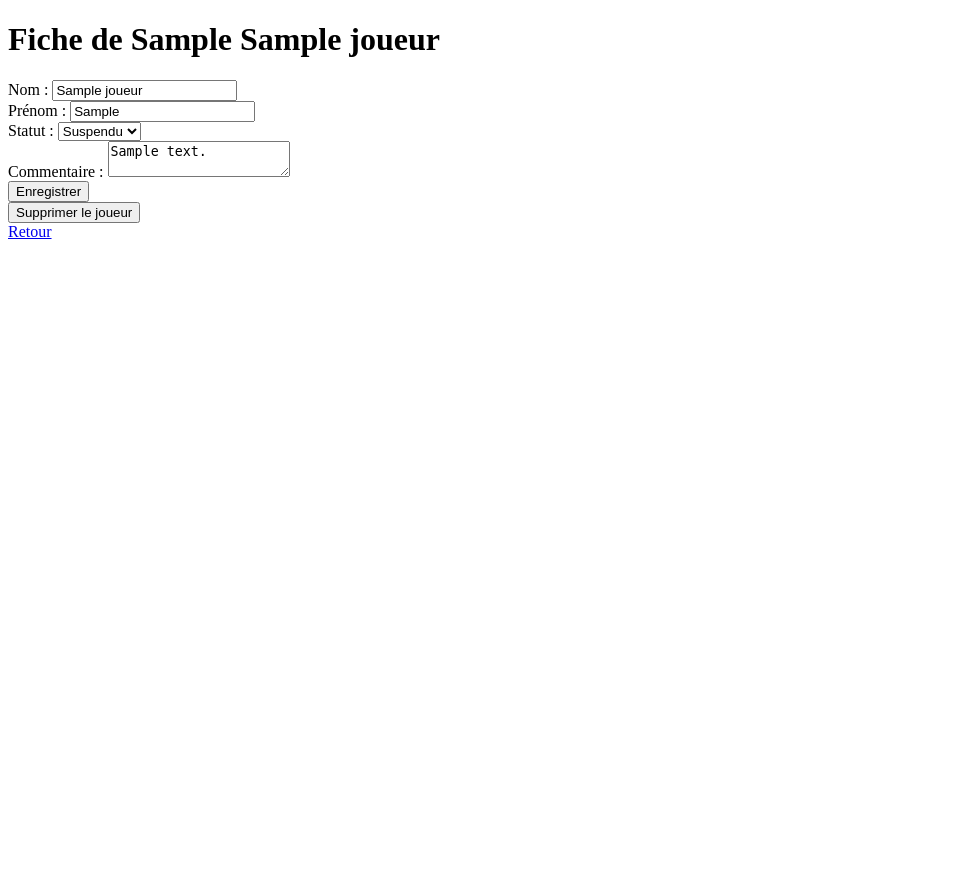
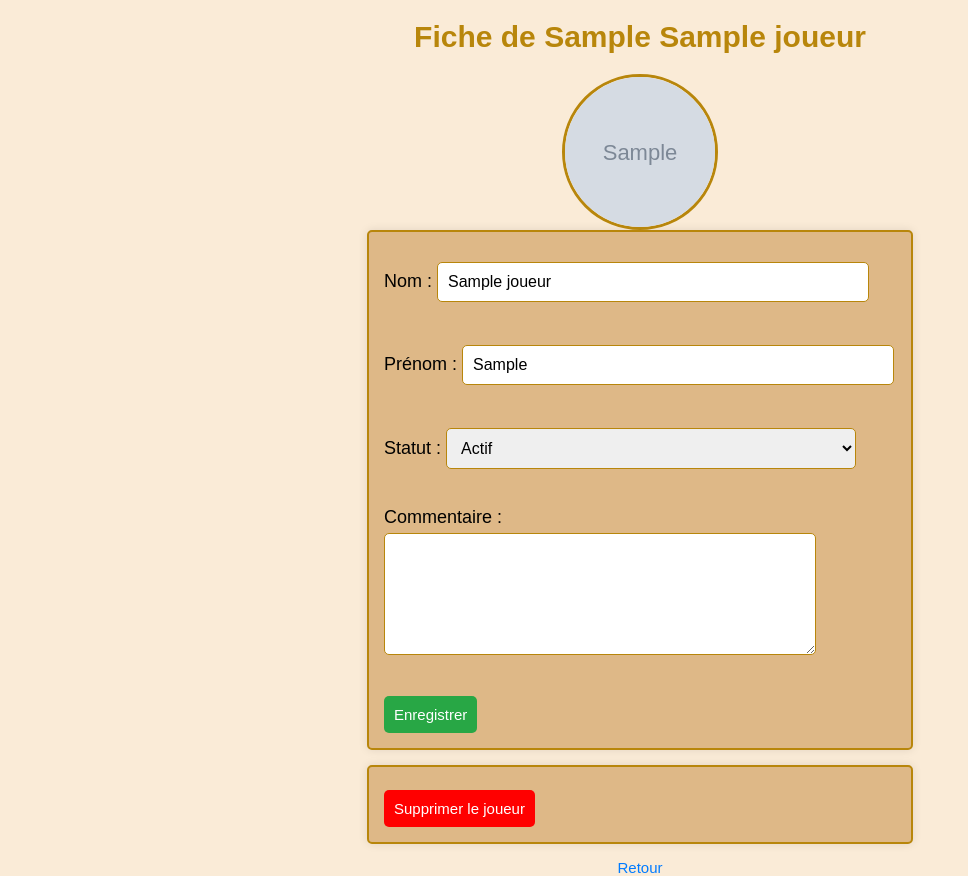
Before and after one commit to FruitPassion/demo-projet-php, a PHP site: page /pages/FicheJoueur.php?id=1 in a window 1280 px wide. Shown: the whole page, without its empty margins (0-968 px from the left). Before the commit the page ends 239 px from the top, so only its background shows below. Run offline with PHP 8.4, Linux system fonts and the light colour scheme; tables that the repository leaves empty or names only in its code hold one stand-in row (values such as "Sample post"); grey boxes marked "Sample" are stand-in pictures; data that the repository does not hold is empty; a stand-in replaces the project's code that opens the database connection.

Commit message:
Toutes les pages liés a joueurs finit

```diff
--- /dev/null
+++ b/php/css/FicheJoueurs.css
@@ -0,0 +1,120 @@
+body {
+    font-family: Arial, sans-serif;
+    background-color: antiquewhite;
+    margin: 0;
+    padding: 0;
+}
+
+h1 {
+    text-align: center;
+    font-size: 30px;
+    font-weight: bold;
+    color: darkgoldenrod;
+    margin-top: 20px;
+}
+
+/* Formulaire */
+form {
+    width: 40%;
+    margin: 0 auto;
+    padding: 15px;
+    background-color: burlywood;
+    border-radius: 5px;
+    border: 2px solid darkgoldenrod;
+    box-shadow: 0 0 10px rgba(0, 0, 0, 0.1);
+    margin-bottom: 15px;
+}
+
+form label {
+    display: block;
+    margin: 10px 0;
+    font-size: 18px;
+}
+
+form input, form select, form textarea {
+    width: 80%;
+    padding: 10px;
+    font-size: 16px;
+    margin-top: 5px;
+    border: 1px solid darkgoldenrod;
+    border-radius: 5px;
+}
+
+form textarea {
+    resize: vertical;
+    height: 100px;
+}
+
+/* Boutons */
+button {
+    padding: 10px 10px;
+    background-color: #28a745;
+    color: white;
+    border: none;
+    cursor: pointer;
+    border-radius: 5px;
+    transition: background-color 0.2s ease;
+    font-size: 15px;
+    margin-top: 15px;
+}
+
+button:hover {
+    background-color: #218838;
+}
+
+a {
+    display: block;
+    text-align: center;
+    font-size: 15px;
+    color: #007bff;
+    margin-top: 15px;
+    text-decoration: none;
+}
+
+a:hover {
+    text-decoration: underline;
+}
+
+/* Style pour le formulaire de suppression */
+form input[type="hidden"] {
+    display: none;
+}
+
+form button[type="submit"] {
+    background-color: red;
+    margin-top: 8px;
+}
+
+form button[type="submit"]:hover {
+    background-color: darkred;
+}
+
+/* Style pour enregistrer*/
+form button[type="save"] {
+    background-color: #28a745;
+    margin-top: 8px;
+}
+
+form button[type="save"]:hover {
+    background-color: #218838;
+}
+
+.photo-container {
+    display: flex;
+    justify-content: center;
+    align-items: center;
+    position: relative;
+}
+
+.photo {
+    width: 150px;
+    height: 150px;
+    border-radius: 50%;
+    object-fit: cover;
+    cursor: pointer;
+    border: 3px solid darkgoldenrod;
+}
+
+.photo:hover {
+    opacity: 0.8;
+}
--- a/php/pages/AjouterJoueurs.php
+++ b/php/pages/AjouterJoueurs.php
@@ -37,7 +37,7 @@ if ($_SERVER['REQUEST_METHOD'] === 'POST') {
 <head>
     <meta charset="UTF-8">
     <meta name="viewport" content="width=device-width, initial-scale=1.0">
-    <link href="../css/AjouterJoueurs.css" rel="stylesheet">
+    <link href="../css/AjouterJoueur.css" rel="stylesheet">
     <title>Ajouter un joueur</title>
 </head>
 <body>
--- a/php/pages/FicheJoueur.php
+++ b/php/pages/FicheJoueur.php
@@ -1,13 +1,12 @@
 <?php
-// Inclure la connexion à la base de données depuis le dossier "BD"
-require_once __DIR__ . '../bd/connexion.php';
+require('../bd/ConnexionBD.php');
 
 // Vérifier si l'ID est fourni
 if (isset($_GET['id'])) {
     $id = $_GET['id'];
 
     // Préparer la requête pour récupérer les données du joueur
-    $stmt = $pdo->prepare('SELECT * FROM joueurs WHERE id = ?');
+    $stmt = $linkpdo->prepare('SELECT * FROM Joueur WHERE Numero_licence = ?');
     $stmt->execute([$id]);
     $joueur = $stmt->fetch(PDO::FETCH_ASSOC);
 
@@ -15,17 +14,25 @@ if (isset($_GET['id'])) {
     if (!$joueur) {
         die('Joueur introuvable.');
     }
-} else {
-    die('ID non fourni.');
+
+    // Suppression du joueur si le formulaire est soumis
+    if ($_SERVER['REQUEST_METHOD'] === 'POST' && isset($_POST['supprimer'])) {
+        // Préparer la requête pour supprimer le joueur
+        $stmt = $linkpdo->prepare('DELETE FROM Joueur WHERE Numero_licence = ?');
+        $stmt->execute([$id]);
+
+        // Redirection vers la page des joueurs après suppression
+        header('Location: PageJoueurs.php');
+        exit; // S'assurer que le script s'arrête après la redirection
     }
 
-// Gestion de la mise à jour des données via le formulaire
-if ($_SERVER['REQUEST_METHOD'] === 'POST') {
-    // Récupérer et valider les données envoyées
-    $nom = trim($_POST['nom']);
-    $prenom = trim($_POST['prenom']);
-    $statut = $_POST['statut'];
-    $commentaire = trim($_POST['commentaire']);
+    // Mise à jour des informations du joueur si le formulaire est soumis
+    if ($_SERVER['REQUEST_METHOD'] === 'POST' && !isset($_POST['supprimer'])) {
+        // Récupérer les données envoyées
+        $nom = trim($_POST['Nom']);
+        $prenom = trim($_POST['Prenom']);
+        $statut = $_POST['Statut'];
+        $commentaire = trim($_POST['Commentaire']);
 
         // Vérifier que les champs obligatoires sont remplis et que le statut est valide
         if (empty($nom) || empty($prenom) || !in_array($statut, ['Actif', 'Blessé', 'Suspendu', 'Absent'])) {
@@ -33,8 +40,15 @@ if ($_SERVER['REQUEST_METHOD'] === 'POST') {
         }
 
         // Mise à jour dans la base de données
-    $stmt = $pdo->prepare('UPDATE joueurs SET nom = ?, prenom = ?, statut = ?, commentaire = ? WHERE id = ?');
-    $stmt->execute([$nom, $prenom, $statut, $commentaire, $id]);
+        $stmt = $linkpdo->prepare('UPDATE Joueur SET Nom = ?, Prenom = ?, Statut = ? WHERE Numero_licence = ?');
+        $stmt->execute([$nom, $prenom, $statut, $id]);
+
+        // Redirection vers la page des joueurs après mise à jour
+        header('Location: PageJoueurs.php');
+        exit; // S'assurer que le script s'arrête après la redirection
+    }
+} else {
+    die('ID non fourni.');
 }
 ?>
 
@@ -43,35 +57,41 @@ if ($_SERVER['REQUEST_METHOD'] === 'POST') {
 <head>
     <meta charset="UTF-8">
     <meta name="viewport" content="width=device-width, initial-scale=1.0">
+    <link href="../css/FicheJoueurs.css" rel="stylesheet">
     <title>Fiche joueur</title>
 </head>
 <body>
 
-<h1>Fiche de <?= htmlspecialchars($joueur['prenom']) . ' ' . htmlspecialchars($joueur['nom']); ?></h1>
+<h1>Fiche de <?= htmlspecialchars($joueur['Prenom']) . ' ' . htmlspecialchars($joueur['Nom']); ?></h1>
+
+<!-- Affichage de la photo du joueur -->
+<div class="photo-container">
+    <img src="<?= htmlspecialchars($joueur['Photo'] ?? 'placeholder.png'); ?>" alt="Photo du joueur" class="photo">
+</div>
 
 <form method="POST">
-    <label>Nom : <input type="text" name="nom" value="<?= htmlspecialchars($joueur['nom']); ?>"></label><br>
-    <label>Prénom : <input type="text" name="prenom" value="<?= htmlspecialchars($joueur['prenom']); ?>"></label><br>
+    <label>Nom : <input type="text" name="Nom" value="<?= htmlspecialchars($joueur['Nom']); ?>"></label><br>
+    <label>Prénom : <input type="text" name="Prenom" value="<?= htmlspecialchars($joueur['Prenom']); ?>"></label><br>
     <label>Statut :
-        <select name="statut">
-            <option value="Actif" <?= $joueur['statut'] === 'Actif' ? 'selected' : ''; ?>>Actif</option>
-            <option value="Blessé" <?= $joueur['statut'] === 'Blessé' ? 'selected' : ''; ?>>Blessé</option>
-            <option value="Suspendu" <?= $joueur['statut'] === 'Suspendu' ? 'selected' : ''; ?>>Suspendu</option>
-            <option value="Absent" <?= $joueur['statut'] === 'Absent' ? 'selected' : ''; ?>>Absent</option>
+        <select name="Statut">
+            <option value="Actif" <?= $joueur['Statut'] === 'Actif' ? 'selected' : ''; ?>>Actif</option>
+            <option value="Blessé" <?= $joueur['Statut'] === 'Blessé' ? 'selected' : ''; ?>>Blessé</option>
+            <option value="Suspendu" <?= $joueur['Statut'] === 'Suspendu' ? 'selected' : ''; ?>>Suspendu</option>
+            <option value="Absent" <?= $joueur['Statut'] === 'Absent' ? 'selected' : ''; ?>>Absent</option>
         </select>
     </label><br>
-    <label>Commentaire : <textarea name="commentaire"><?= htmlspecialchars($joueur['commentaire']); ?></textarea></label><br>
-    <button type="submit">Enregistrer</button>
+    <label>Commentaire : <textarea name="Commentaire"><?= htmlspecialchars($joueur['Commentaire']); ?></textarea></label><br>
+    <button type="save">Enregistrer</button>
 </form>
 
-<!-- Formulaire pour supprimer le joueur -->
-<form method="POST" action="supprimer_joueur.php">
-    <input type="hidden" name="id" value="<?= $id; ?>">
-    <button type="submit">Supprimer le joueur</button>
+<!-- Formulaire pour supprimer le joueur directement -->
+<form method="POST">
+    <input type="hidden" name="supprimer" value="1">
+    <button type="submit" onclick="return confirm('Êtes-vous sûr de vouloir supprimer ce joueur ?');">Supprimer le joueur</button>
 </form>
 
 <!-- Lien pour retourner à la liste des joueurs -->
-<a href="index.php">Retour</a>
+<a href="PageJoueurs.php">Retour</a>
 
 </body>
 </html>
--- a/php/pages/PageAccueil.php
+++ b/php/pages/PageAccueil.php
@@ -2,7 +2,6 @@
 // Si appuit sur deconnection ET suppression des cookies
 if (isset($_POST['deco'])) {
     $_SESSION['connecter'] = false;
-    session_destroy();
     header('Location: PageConnexion.php');
     exit;
 }
```
Also changed, not shown: php/css/AjouterJoueur.css (added, +105 -0 lines), php/css/AjouterJoueurs.css (deleted, +0 -31 lines), php/css/GestionJoueurs.css (added, +86 -0 lines), php/css/Joueurs.css (deleted, +0 -28 lines), php/css/PageMatch.css (added, +65 -0 lines), php/pages/PageJoueurs.php (+11 -11 lines), php/pages/PageMatch.php (deleted, +0 -103 lines), php/css/FicheJoueur.css (deleted), php/img/Capture d’écran 2024-12-20 092313.png (added), php/img/Dino_Jump2.gif (added), php/img/images.jpg (added), php/img/pngtree-white-snow-mountains-peak-web-banner-design-image_15712925.jpg (added), php/img4545_Capture d’écran 2024-12-20 092313.png (added), php/img48_images.jpg (added). Lines whose indentation alone changed are shown as unchanged.
